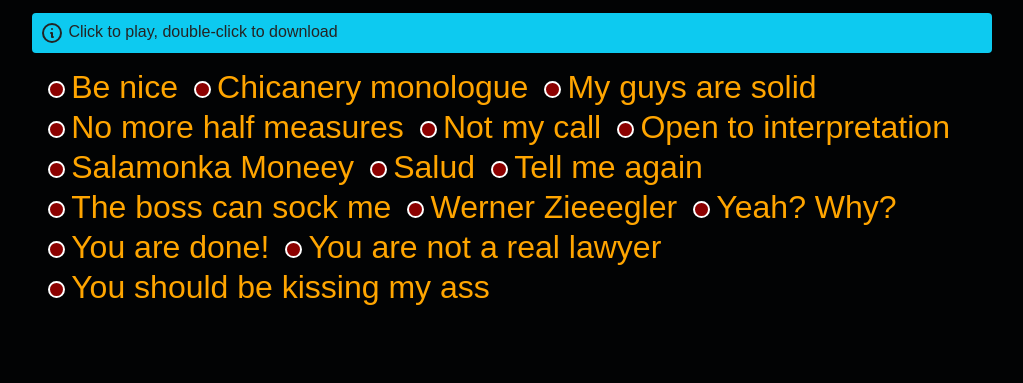
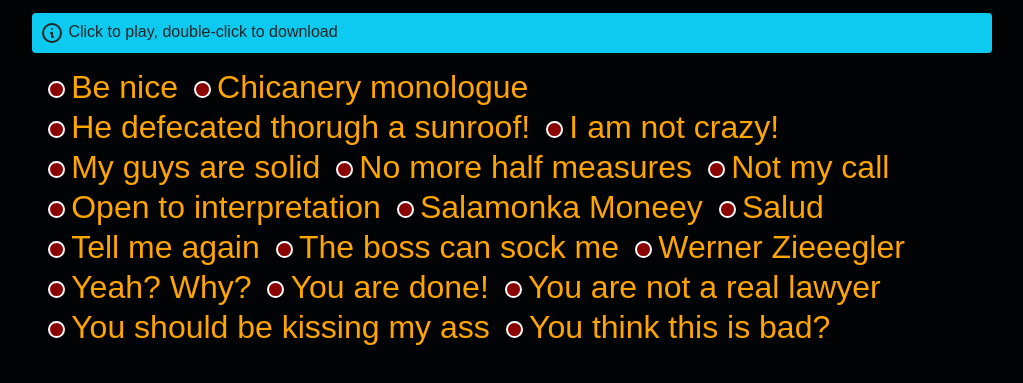
Before and after one commit to solidguys/soundboard, a plain HTML site: page index.html in a window 1280 px wide. Shown: the part 73-456 px from the top of the page, without its empty margins (128-1151 px from the left). Drawn offline with Linux system fonts and the light colour scheme.

Commit message:
New sounds

```diff
--- a/index.html
+++ b/index.html
@@ -23,6 +23,8 @@
         const sounds = [
             "Be nice",
             "Chicanery monologue",
+            "He defecated thorugh a sunroof!",
+            "I am not crazy!",
             "My guys are solid",
             "No more half measures",
             "Not my call",
@@ -35,7 +37,8 @@
             "Yeah? Why?",
             "You are done!",
             "You are not a real lawyer",
-            "You should be kissing my ass"
+            "You should be kissing my ass",
+            "You think this is bad?"
         ];
     </script>
     <script src="main.js"></script>
```
Also changed, not shown: 3 other files.
